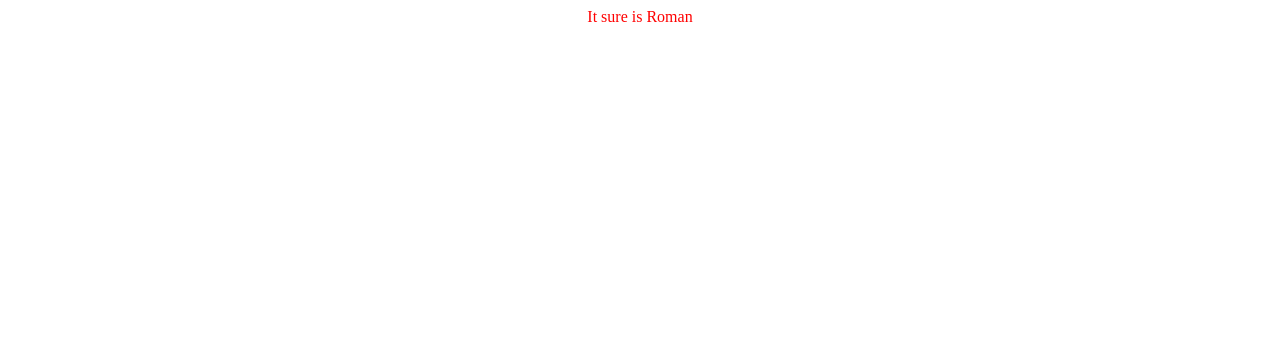
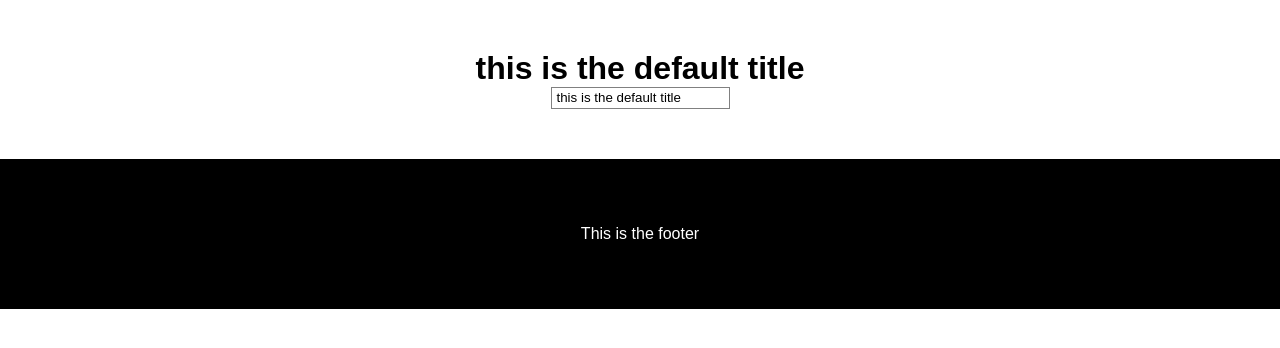
Before and after one commit to romanstan1/react-project, a React app: page / in a window 1280 px wide. Built offline with nearby package versions, Linux system fonts and the light colour scheme.

```diff
--- a/app/assets/style.scss
+++ b/app/assets/style.scss
@@ -1,5 +1,39 @@
+* {
+  margin: 0;
+  padding: 0;
+  // box-sizing: 0;
+  border: none;
+}
+
+a {
+  text-decoration: none;
+}
+
+li {
+  list-style: none;
+}
 
 body {
-  color:red;
   text-align: center;
+  font-family: sans-serif;
 }
+
+header {
+  margin: 50px 0;
+}
+
+input {
+  line-height: 20px;
+  border: 1px solid grey;
+  margin: 0 5px;
+  text-indent: 5px;
+}
+
+footer {
+  background: black;
+  color:white;
+  height: 150px;
+  display: flex;
+  align-items: center;
+  justify-content: center;
+}
--- /dev/null
+++ b/app/components/Footer.js
@@ -0,0 +1,9 @@
+import React from 'react';
+
+export default class Footer extends React.Component {
+  render(){
+    return(
+      <footer>  This is the footer </footer>
+    );
+  }
+}
--- /dev/null
+++ b/app/components/Header.js
@@ -0,0 +1,28 @@
+import React from 'react';
+
+import Title from './header/Title';
+
+export default class Header extends React.Component {
+
+  constructor() {
+    super();
+    this.state = {
+      title: "title",
+    };
+  }
+
+  // handleChange(e) {
+  //   console.log('eeeee', e);
+  //   this.props.changeTitle(e);
+  // }
+
+  render(){
+    console.log('this in header', this);
+    return(
+      <header>
+        <Title title={this.props.title}/>
+        <input value={this.props.title} onChange={this.props.changeTitle}/>
+      </header>
+    );
+  }
+}
--- a/app/components/Layout.js
+++ b/app/components/Layout.js
@@ -1,15 +1,31 @@
 import React from 'react';
 
+import Header from './Header';
+import Textbox from './Textbox';
+import Footer from './Footer';
+
 export default class Layout extends React.Component {
+
   constructor() {
     super();
-    this.name = "Roman";
+    this.state = {
+      title: "this is the default title",
+    };
+  }
+
+  changeTitle(e) {
+    console.log(e.target);
     console.log(this);
+    this.state.title = e.target.value;
+    this.setState({title: e.target.value});
   }
 
   render(){
     return(
-      <div> It sure is {this.name} </div>
+      <div>
+        <Header changeTitle={this.changeTitle.bind(this)} title={this.state.title}/>
+        <Footer />
+      </div>
     );
   }
 }
--- /dev/null
+++ b/app/components/Textbox.js
@@ -0,0 +1,18 @@
+import React from 'react';
+
+export default class Textbox extends React.Component {
+
+  addone() {
+    console.log('Textbox addone');
+    this.props.addone();
+  }
+
+  render(){
+    return(
+      <div>
+        {this.props.nameofproperty} <br/>
+        <input onChange={this.props.addone} />
+      </div>
+    );
+  }
+}
--- /dev/null
+++ b/app/components/header/Title.js
@@ -0,0 +1,12 @@
+import React from 'react';
+
+export default class Title extends React.Component {
+
+  render(){
+    return(
+      <div>
+        <h1> {this.props.title} </h1>
+      </div>
+    );
+  }
+}
--- a/app/components/module1.js
+++ /dev/null
@@ -1 +0,0 @@
-console.log("module1");
--- a/app/components/module2.js
+++ /dev/null
@@ -1 +0,0 @@
-console.log('module2');
--- a/app/index.js
+++ b/app/index.js
@@ -1,5 +1,6 @@
 import React from 'react';
 import ReactDOM from 'react-dom';
+import {Router, Route, IndexRoute, hashHistory} from 'react-router';
 import SCSS from './assets/style.scss';
 import Layout from './components/Layout.js';
 
--- a/package.json
+++ b/package.json
@@ -9,10 +9,12 @@
   },
   "dependencies": {
     "css-loader": "^0.28.4",
+    "history": "^1.17.0",
     "html-webpack-plugin": "^2.29.0",
     "node-sass": "^4.5.3",
     "react": "^15.6.1",
     "react-dom": "^15.6.1",
+    "react-router": "^4.1.2",
     "sass-loader": "^6.0.6",
     "style-loader": "^0.18.2",
     "webpack": "^3.0.0",
```
Also changed, not shown: app/index.html (+1 -1 lines), 1 other file.
